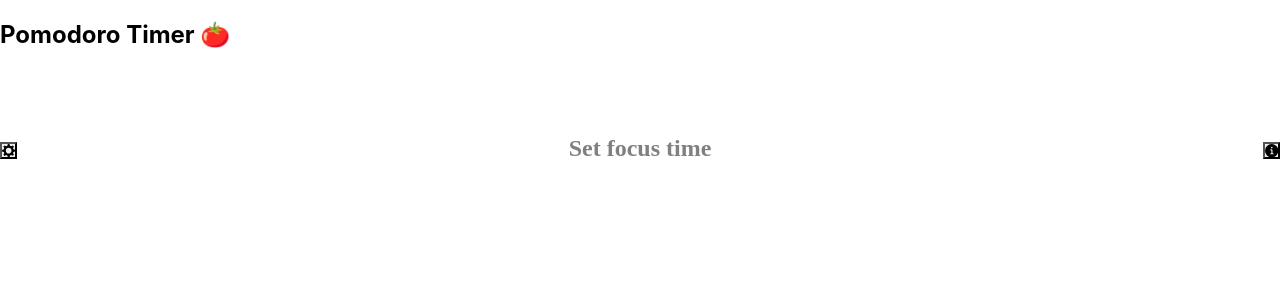
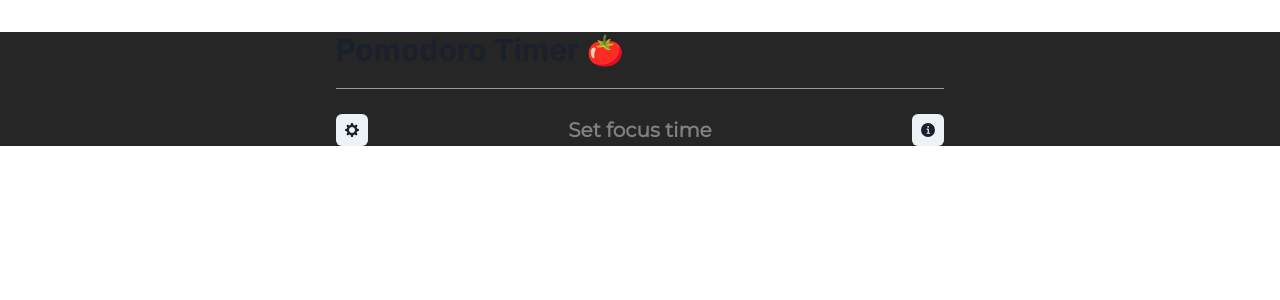
Before and after one commit to kanitmann/Pomodoro-timer-js, a Next.js app: page / in a window 1280 px wide. Shown: the top 300 px of the page. Built offline with nearby package versions, Linux system fonts and the light colour scheme.

Commit message:
App.js created and chakraUI initialized

```diff
--- a/pages/_app.js
+++ b/pages/_app.js
@@ -1,7 +1,23 @@
+import { ChakraProvider } from '@chakra-ui/react'
+import Fonts from '../components/fonts'
 import '../styles/globals.css'
 
 function MyApp({ Component, pageProps }) {
-  return <Component {...pageProps} />
+  return (
+    <div style={styles.screenbg}>
+      <ChakraProvider>
+        <Fonts />
+        <Component {...pageProps} />
+      </ChakraProvider>
+    </div>
+  )
+}
+
+const styles = {
+  screenbg: {
+    backgroundColor: '#262626',
+    flex: 1,
+  }
 }
 
 export default MyApp
```
